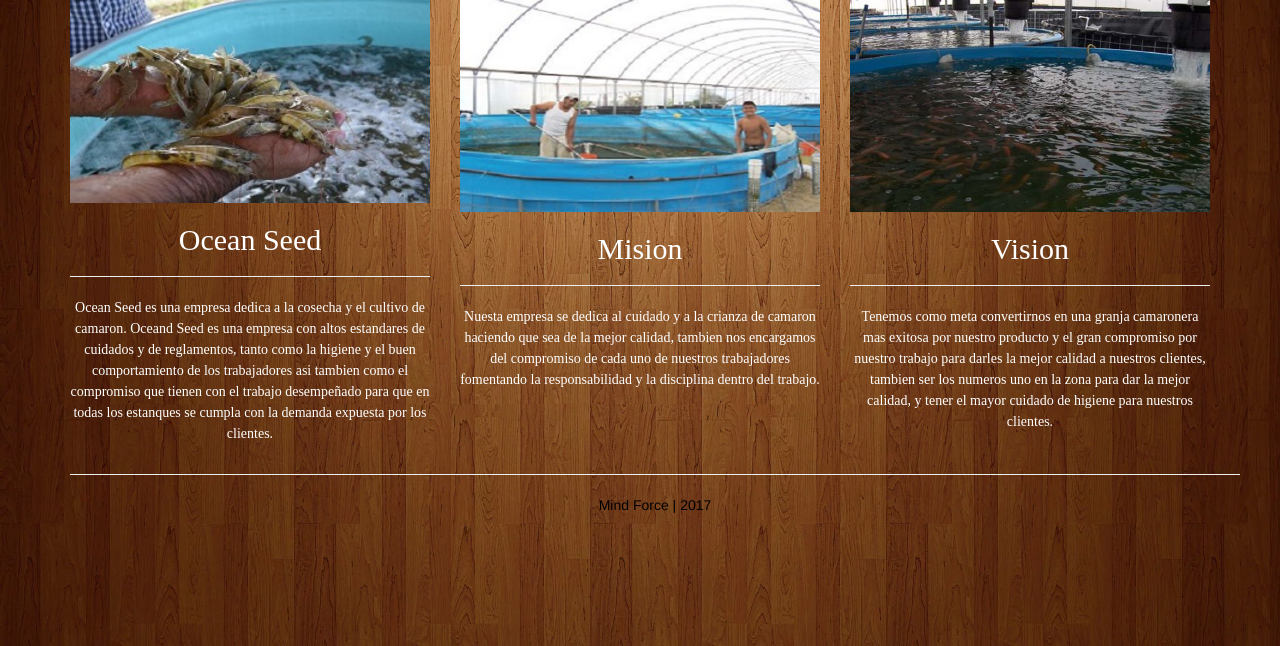
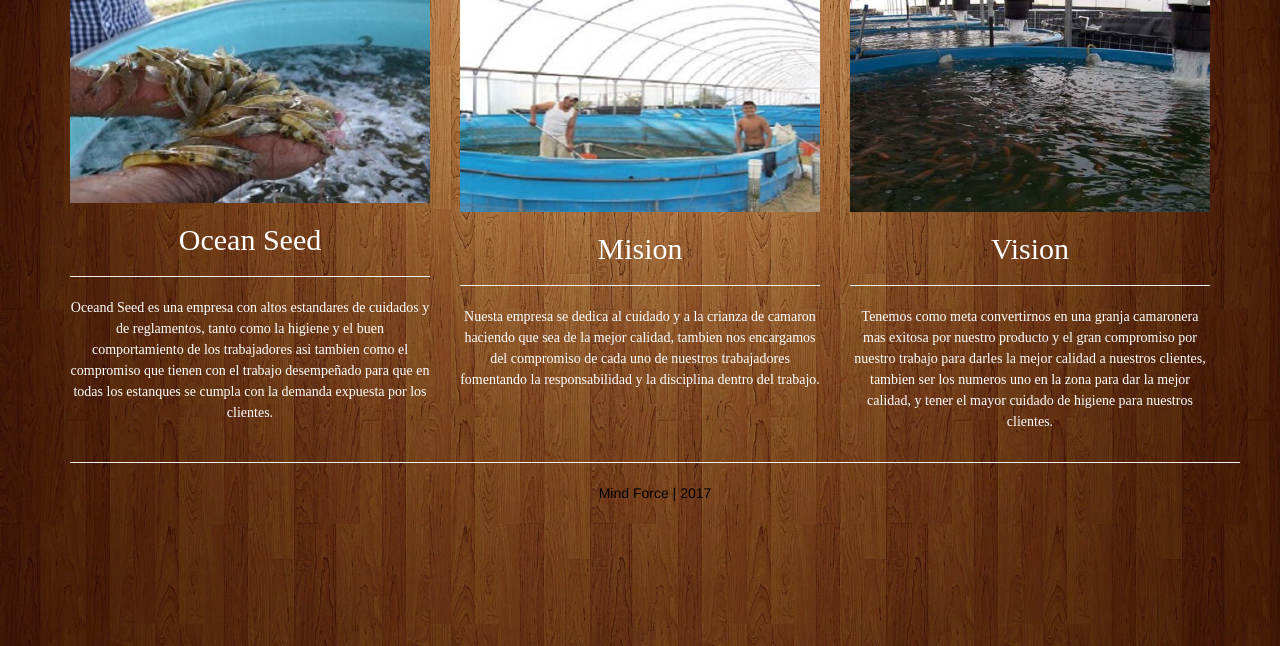
Before and after one commit to javierolais/camaron, a PHP site: page /nosotros.php in a window 1280 px wide. Shown: the part 154-800 px from the top of the page. Run offline with PHP 8.4, Linux system fonts and the light colour scheme; some libraries are stand-ins or nearby versions.

Commit message:
Configuracion
modifique el ccs

```diff
--- a/nosotros.php
+++ b/nosotros.php
@@ -66,9 +66,10 @@
         <div class="row">
           <div class="col-sm-4 col-sm-4-nosotros">
             <img src="imagen/camaronesgranjaaaa.jpg">
+              <!--aqui se encuentra la descripcion de la empresa-->
               <h2><font color="White"face="Berlin Sans FB" >Ocean Seed</font></h2>
             <hr>
-            <p><font color="White"face="Berlin Sans FB" >Ocean Seed es una empresa dedica a la cosecha y el cultivo de camaron. Oceand Seed es una empresa con altos estandares de cuidados y de reglamentos, tanto como la higiene y el buen comportamiento de los trabajadores asi tambien como el compromiso que tienen con el trabajo desempeñado para que en todas los estanques se cumpla con la demanda expuesta por los clientes.</font></p>
+            <p><font color="White"face="Berlin Sans FB" >Oceand Seed es una empresa con altos estandares de cuidados y de reglamentos, tanto como la higiene y el buen comportamiento de los trabajadores asi tambien como el compromiso que tienen con el trabajo desempeñado para que en todas los estanques se cumpla con la demanda expuesta por los clientes.</font></p>
           </div>
              <div class="col-sm-4 col-sm-4-nosotros">
             <img src="imagen/trabajadores.jpg" width="100" height="213">
```
